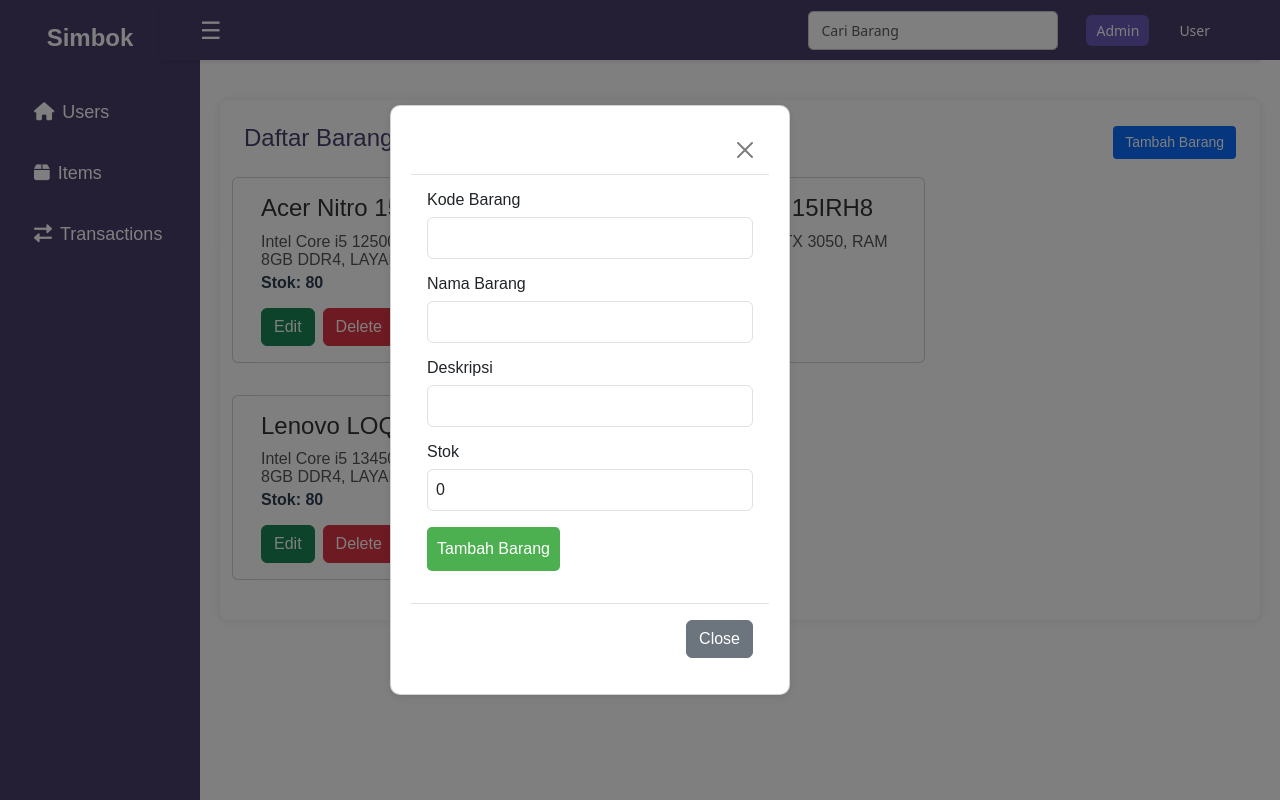
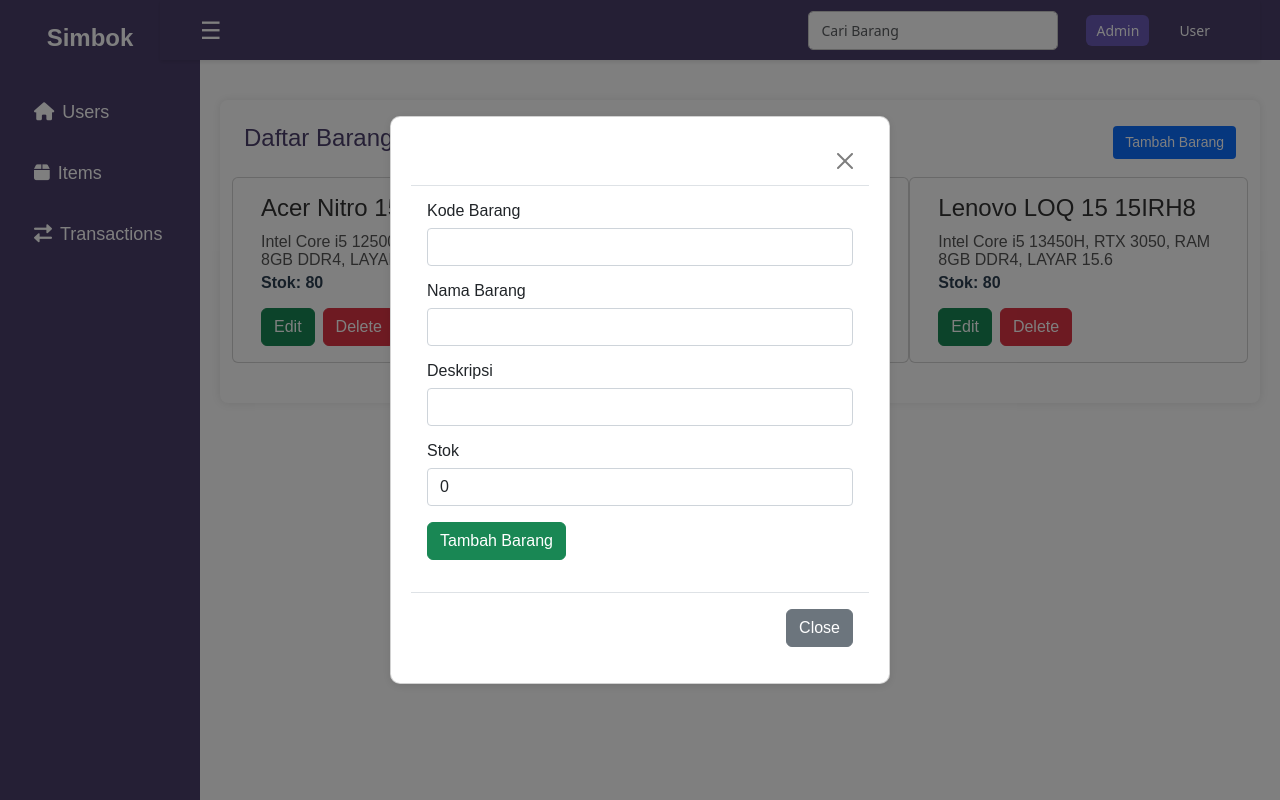
Before and after one commit to Faizululum/Code-Materi-MSIB-STECHOQ, a Vue app in the folder frontend/: page / in a window 1280 px wide. Both pictures are taken after a click on the button "Tambah Barang". Built offline with nearby package versions, Linux system fonts and the light colour scheme.

Commit message:
Custom & Style Bootstrap Component

```diff
--- a/frontend/src/components/Modal.vue
+++ b/frontend/src/components/Modal.vue
@@ -55,27 +55,12 @@ export default {
 </script>
 
 <style scoped>
-.modal-overlay {
-  position: fixed;
-  top: 0;
-  left: 0;
-  width: 100%;
-  height: 100%;
-  background: rgba(0, 0, 0, 0.5);
-  backdrop-filter: blur(5px);
-  display: flex;
-  align-items: center;
-  justify-content: center;
-  z-index: 1000;
-}
 
 .modal-content {
   background: white;
   padding: 20px;
   border-radius: 10px;
   position: relative;
-  width: 80%;
-  max-width: 600px;
   box-shadow: 0 2px 10px rgba(0, 0, 0, 0.1);
   animation: fade-in 0.3s ease-out;
 }
--- a/frontend/src/components/admin/item/ItemCard.vue
+++ b/frontend/src/components/admin/item/ItemCard.vue
@@ -36,26 +36,22 @@ export default {
   box-shadow: 0 4px 8px rgba(0, 0, 0, 0.2);
 }
 
-/* Gaya untuk judul kartu */
 .item-card .card-title {
   margin: 0 0 10px;
   font-size: 1.5em;
   color: #333;
 }
 
-/* Gaya untuk teks deskripsi */
 .item-card .card-text {
   margin: 5px 0;
   color: #555;
 }
 
-/* Gaya khusus untuk teks stock */
 .item-card .stock {
   font-weight: bold;
   color: #2c3e50;
 }
 
-/* Gaya untuk tombol dengan transisi warna */
 .item-card button {
   transition: background-color 0.2s;
 }
--- a/frontend/src/components/admin/item/ItemForm.vue
+++ b/frontend/src/components/admin/item/ItemForm.vue
@@ -110,38 +110,31 @@ export default {
 </script>
 
 <style scoped>
-/* Gaya untuk tabel */
-table {
-  width: 100%;
-  border-collapse: collapse;
+.form {
+  background-color: #fff;
+  border-radius: 8px;
+  box-shadow: 0 0 10px rgba(0, 0, 0, 0.1);
+  padding: 20px;
+  margin: 20px 0;
 }
 
-/* Gaya untuk sel tabel */
-td {
-  padding: 10px;
-  border: 1px solid #ddd;
+.mb-3 {
+  margin-bottom: 1rem;
 }
 
-/* Gaya untuk input teks dan number */
-input[type="text"],
-input[type="number"] {
-  width: 100%;
-  padding: 8px;
-  box-sizing: border-box;
+.form label {
+  font-weight: bold;
+  color: #4b3f6b;
 }
 
-/* Gaya untuk tombol submit */
-button[type="submit"] {
-  background-color: #4caf50;
-  color: white;
-  padding: 10px;
-  border: none;
-  border-radius: 5px;
-  cursor: pointer;
+.form-control {
+  border-radius: 0.25rem;
+  border: 1px solid #ced4da;
 }
 
-/* Gaya untuk tombol submit saat di-hover */
-button[type="submit"]:hover {
-  background-color: #45a049;
+.form-control:focus {
+  border-color: #4b3f6b;
+  box-shadow: 0 0 0 0.25rem rgba(75, 63, 107, 0.25);
 }
+
 </style>
--- a/frontend/src/components/admin/item/ItemList.vue
+++ b/frontend/src/components/admin/item/ItemList.vue
@@ -4,25 +4,27 @@
       <h2>Daftar Barang</h2>
       <button class="btn btn-primary" @click="showAddForm">Tambah Barang</button>
     </div>
-    <div class="item-cards row gap-3">
+    <div class="row">
       <ItemCard
         v-for="item in items"
         :key="item.kode"
         :item="item"
         @edit-item="editItem"
         @delete-item="deleteItem"
-        class="col-md-6 col-lg-4"
+        class="col-md-4 mb-0"
       />
     </div>
     <Modal :visible="showForm" @close="cancelEditForm">
       <ItemForm
         :item="selectedItem"
         :isEdit="isEdit"
-        @submit="handleSubmit" @cancel="cancelEditForm"
+        @submit="handleSubmit"
+        @cancel="cancelEditForm"
       />
     </Modal>
   </div>
 </template>
+
 
 <script>
 import ItemCard from "./ItemCard.vue";
```
Also changed, not shown: frontend/src/main.css.
